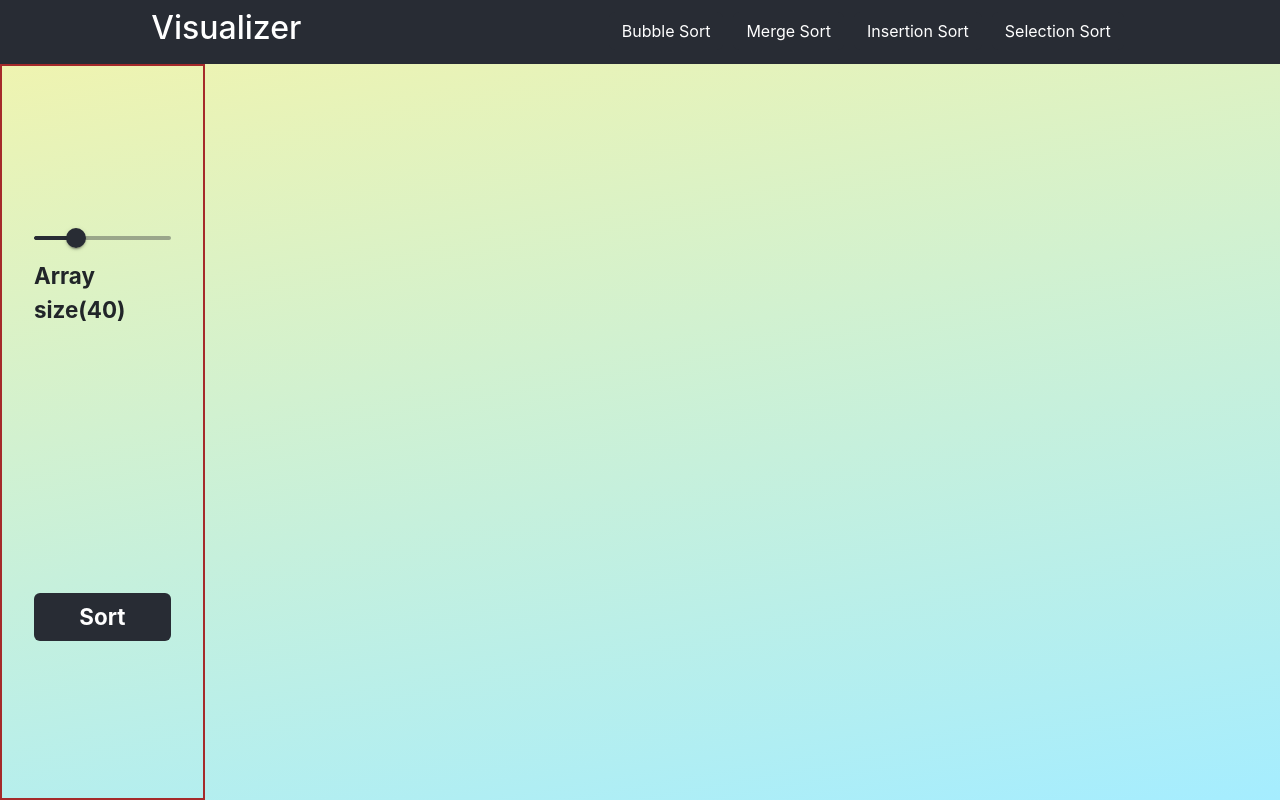
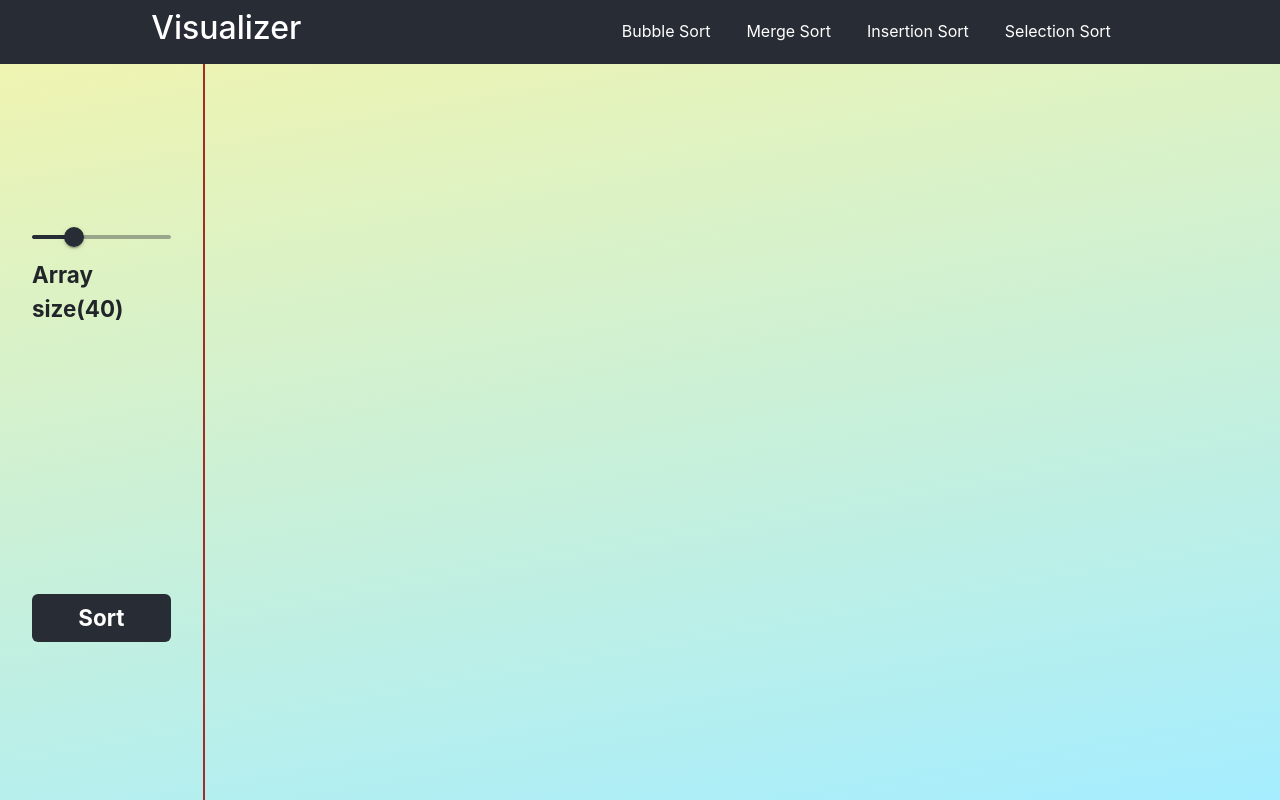
Before and after one commit to mr-amirfazel/sorting_visualizer, a React (Create React App) app: page / in a window 1280 px wide. Built offline with nearby package versions, Linux system fonts and the light colour scheme.

Commit message:
small css changes

```diff
--- a/src/hoc/Layout/Layout.module.css
+++ b/src/hoc/Layout/Layout.module.css
@@ -6,7 +6,7 @@
     height: calc(100vh - 4rem);
     width: 16%;
     /* background-color:red; */
-    border: 2px solid brown;
+    border-right: 2px solid brown;
     display: flex;
 }
 .visualsContainer{
```
